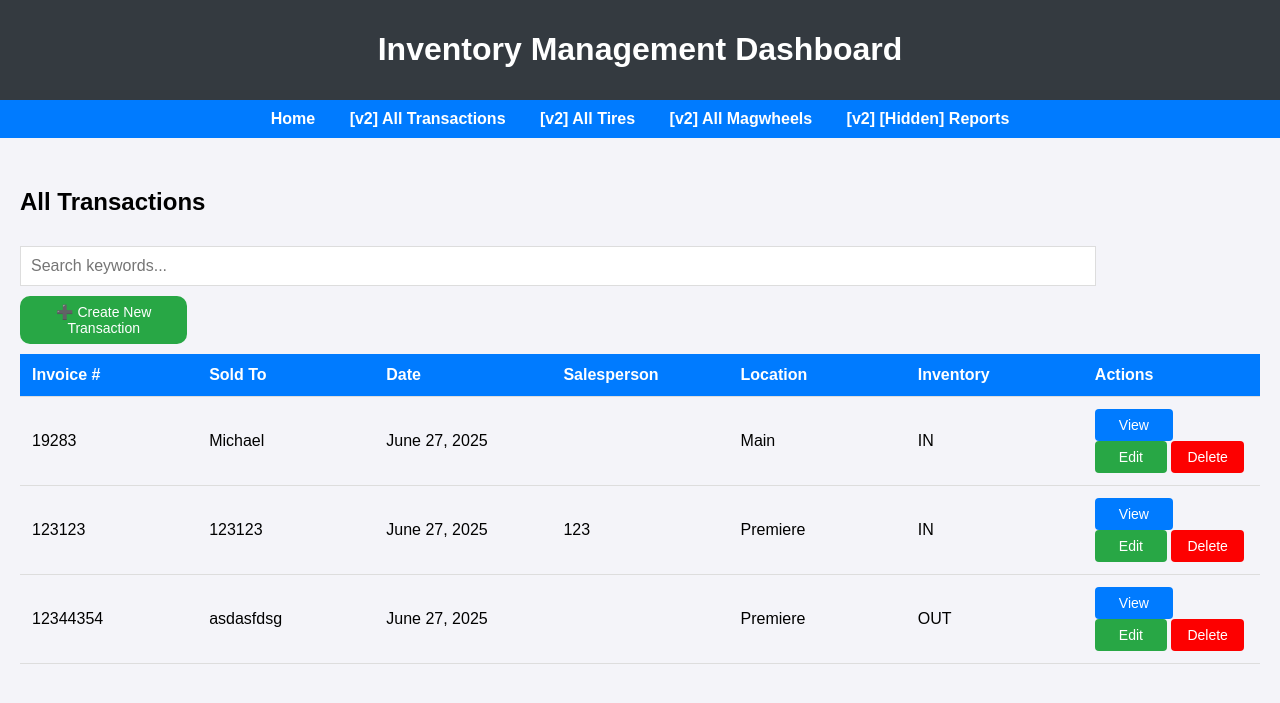
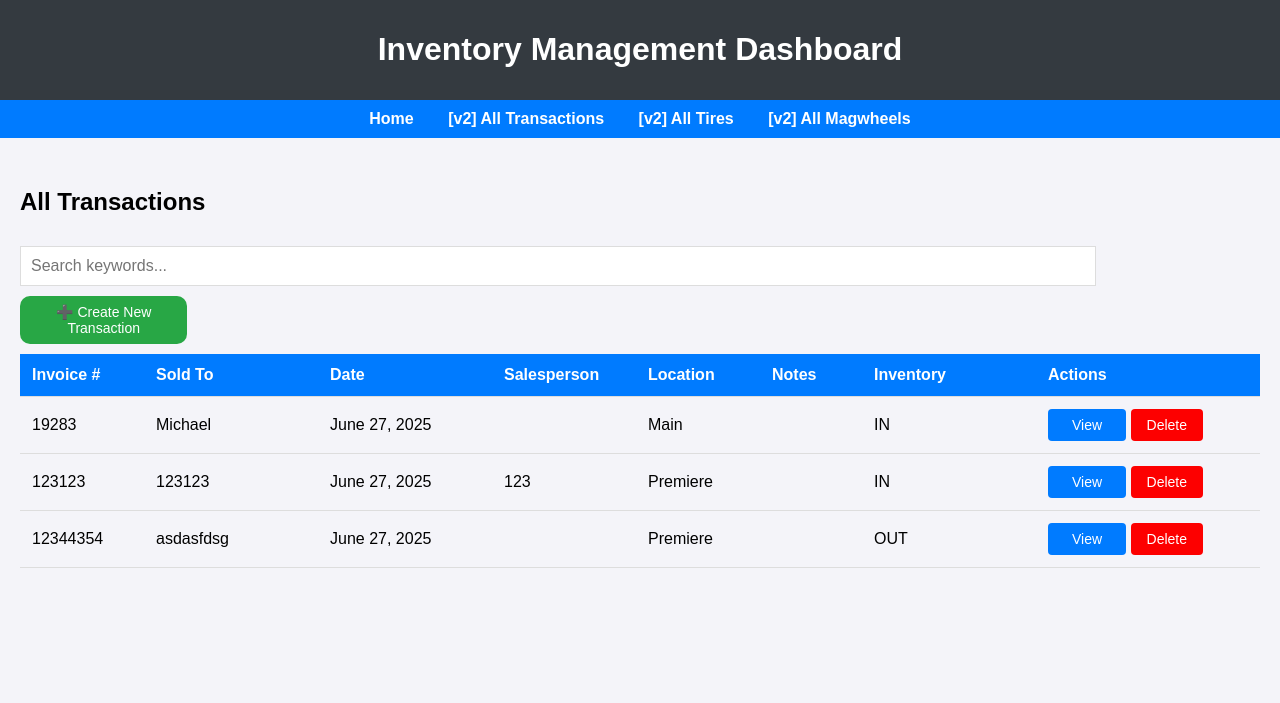
Before and after one commit to Deeekim/DjangoTireDB, a Django app: page /inventory/v2/transaction/all/ in a window 1280 px wide. Shown: the top 703 px of the page. Run offline with Django 5.2, Linux system fonts and the light colour scheme; data comes from the database, SQL or seed files in the repository; parts of the project's set-up code (start-up, migrations or seed data) failed here and were passed over.

Commit message:
Add files via upload

```diff
--- a/bcc/inventory/templates/inventory/base_template.html
+++ b/bcc/inventory/templates/inventory/base_template.html
@@ -103,7 +103,7 @@
     <a href="{% url 'inventory:v2-view-all-transactions' %}">[v2] All Transactions</a>
     <a href="{% url 'inventory:v2-view-summary-tires' %}">[v2] All Tires</a>
     <a href="{% url 'inventory:v2-view-summary-magwheels' %}">[v2] All Magwheels</a>
-    <a href="{% url 'inventory:v2-payment-report-view' %}">[v2] [Hidden] Reports</a>
+    <!-- <a href="{% url 'inventory:v2-payment-report-view' %}">[v2] [Hidden] Reports</a> -->
 </nav>
 
 <div class="container">
--- a/bcc/inventory/templates/inventory/v2_allTransactions.html
+++ b/bcc/inventory/templates/inventory/v2_allTransactions.html
@@ -9,13 +9,14 @@
 <table>
     <thead>
         <tr>
-            <th>Invoice #</th>
-            <th>Sold To</th>
-            <th>Date</th>
-            <th>Salesperson</th>
-            <th>Location</th>
-            <th>Inventory</th>
-            <th>Actions</th>
+            <th width = "100 px">Invoice #</th>
+            <th width = "150 px">Sold To</th>
+            <th width = "150 px">Date</th>
+            <th width = "120 px">Salesperson</th>
+            <th width = "100 px">Location</th>
+            <th>Notes</th>
+            <th width = "150 px">Inventory</th>
+            <th width = "200 px">Actions</th>
         </tr>
     </thead>
     <tbody>
@@ -26,10 +27,10 @@
             <td>{{ txn.date }}</td>
             <td>{{ txn.salesperson }}</td>
             <td>{{ txn.get_location_display }}</td>
+            <td>{{ txn.notes }}</td>
             <td>{{ txn.get_transaction_type_display }}</td>
             <td>
                 <a href="{% url 'inventory:v2-expand-transaction' txn.pk %}" class="view-btn">View</a>
-                <a href="{% url 'inventory:v2-edit-transaction' txn.pk %}" class="edit-btn">Edit</a>
                 <a href="{% url 'inventory:v2-delete-transaction' txn.pk %}" class="delete-btn">Delete</a>
             </td>
         </tr>
--- a/bcc/inventory/templates/inventory/v2_expandTransaction.html
+++ b/bcc/inventory/templates/inventory/v2_expandTransaction.html
@@ -205,7 +205,7 @@
 
     .submit-btn {
         display:inline-block;
-        background-color: #007bff;
+        background-color: #28a745;
         color: white;
         padding: 12px 16px;
         font-size: 16px;
@@ -219,7 +219,7 @@
     }
 
     .submit-btn:hover {
-        background-color: #0056b3;
+        background-color: #218838;
     }
 
     .cancel-btn {
--- a/bcc/inventory/templates/inventory/v2_viewSummaryMagwheels.html
+++ b/bcc/inventory/templates/inventory/v2_viewSummaryMagwheels.html
@@ -13,7 +13,7 @@
 
 <input type="text" class="search-bar" placeholder="Search keywords..." id="search-bar">
 
-<h1>Current Tire Inventory</h1>
+<h1>Current Magwheel Inventory</h1>
 
 <!-- Grouped Inventory Table -->
 <table class="table table-bordered table-striped">
```
Also changed, not shown: bcc/inventory/templates/inventory/v2_addTransaction.html (+15 -9 lines).
